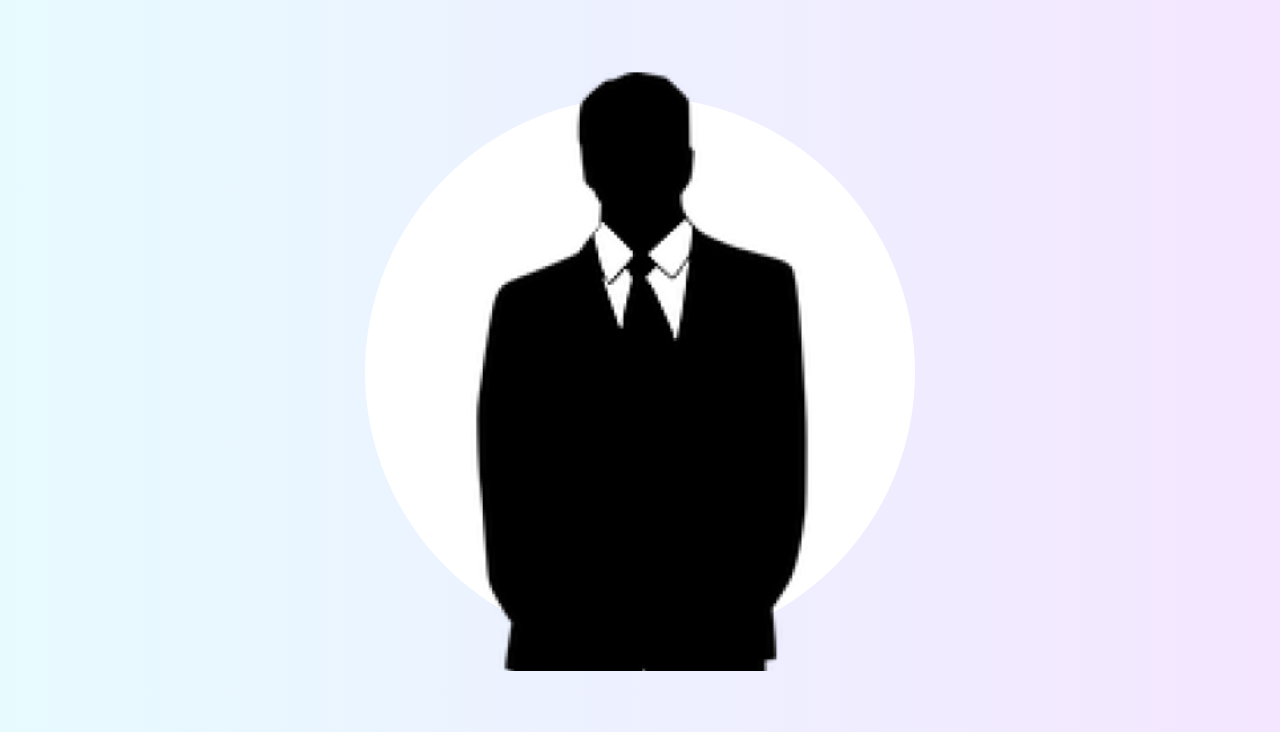
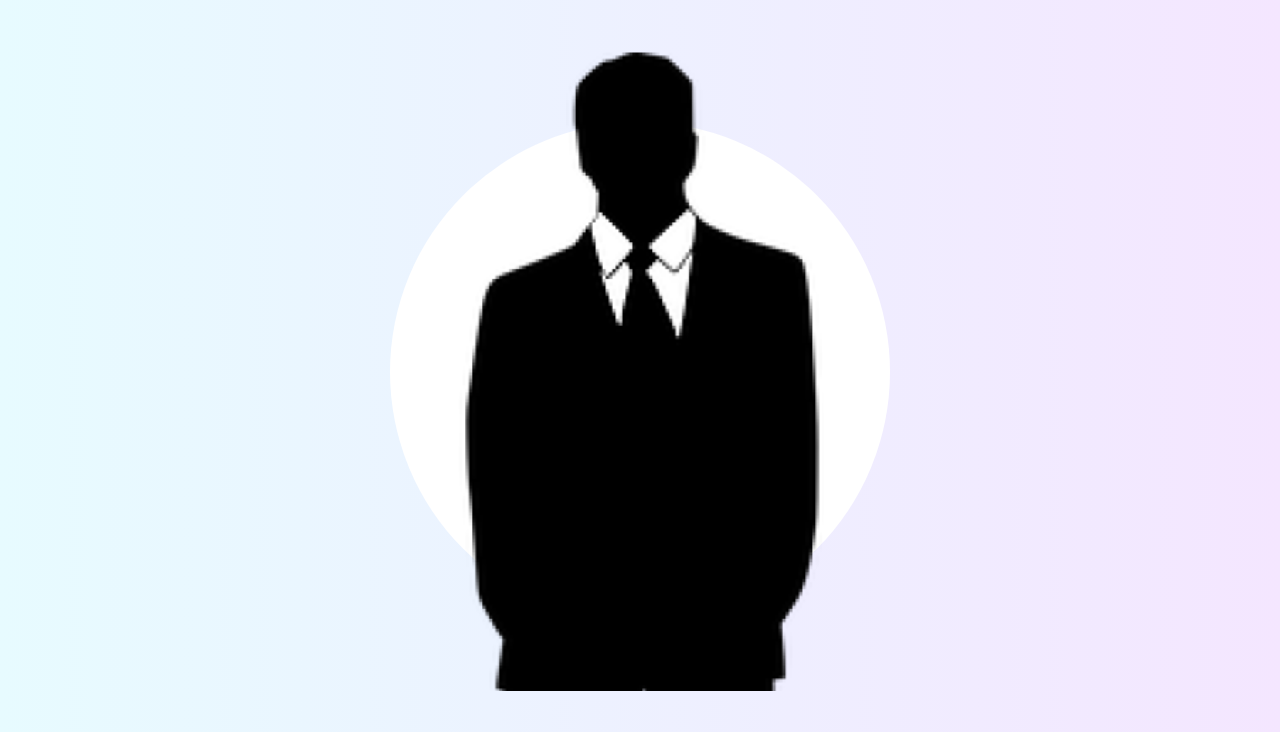
Before and after one commit to hyperstone6/friend-website-1, a plain HTML site: page index.html in a window 1280 px wide. Shown: the part 68-800 px from the top of the page. Drawn offline with Linux system fonts and the light colour scheme.

Commit message:
style preview

```diff
--- a/style.css
+++ b/style.css
@@ -105,12 +105,12 @@ body {
 }
 
 .circle {
-    width: 55rem;
-    height: 55rem;
+    width: 50em;
+    height: 50em;
     background-color: #fff;
     border-radius: 50%;
 }
 
 .img img{
-    height: 60em;
+    height: 80vh;
 }
```
